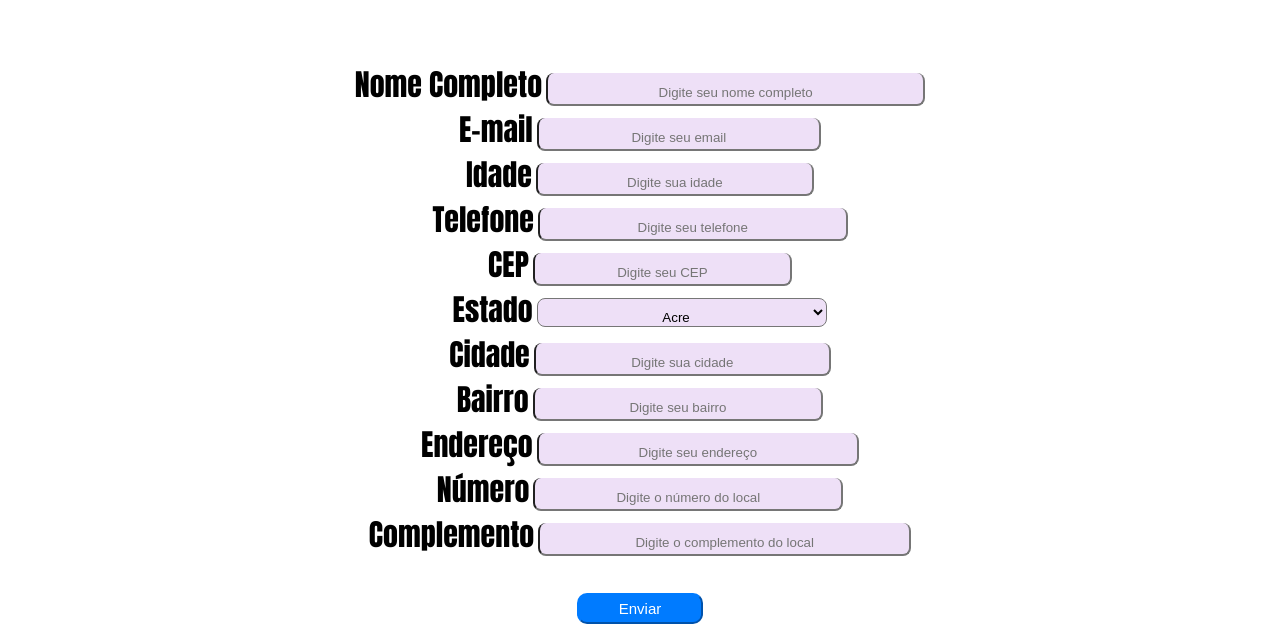
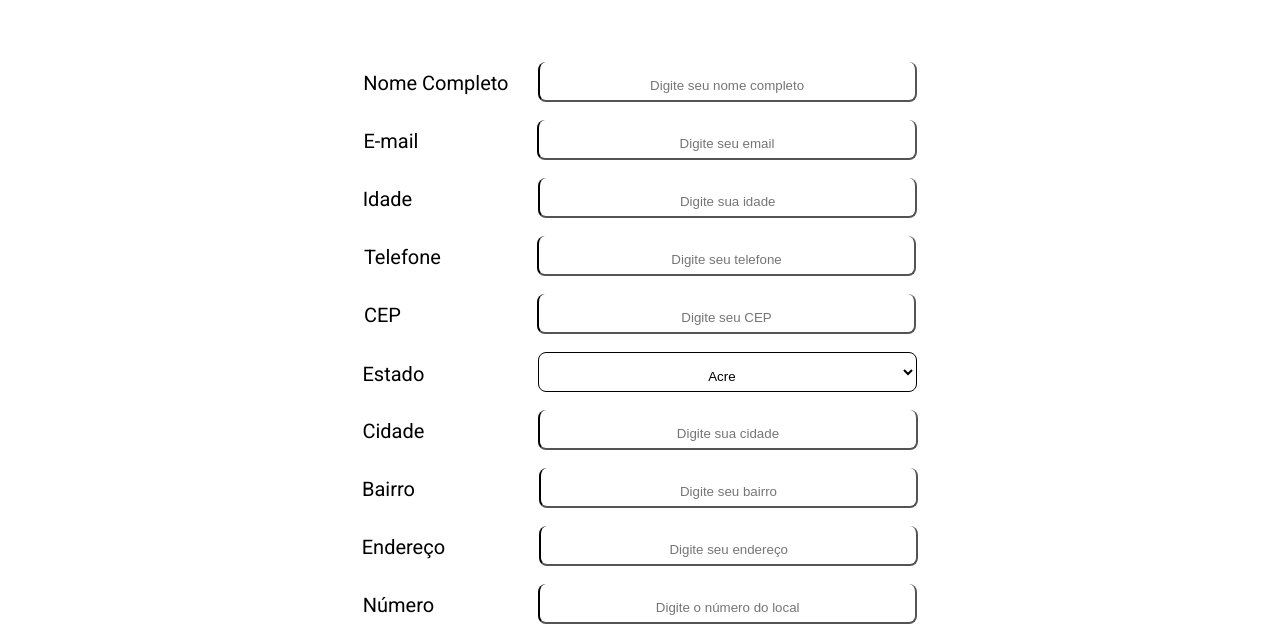
Before and after one commit to renanandreola/Pojeto-Int., a plain HTML site: page contato.html in a window 1280 px wide. Shown: the part 147-786 px from the top of the page. Drawn offline with nearby package versions, Linux system fonts and the light colour scheme.

Commit message:
mudancas no formulário

```diff
--- a/contato.html
+++ b/contato.html
@@ -7,6 +7,7 @@
 		<meta charset="UTF-8">
 		<link href="https://fonts.googleapis.com/css?family=Rubik+Mono+One&display=swap" rel="stylesheet">
 		<link href="https://fonts.googleapis.com/css?family=Roboto+Slab&display=swap" rel="stylesheet">
+		<link href="https://fonts.googleapis.com/css?family=Open+Sans|Roboto&display=swap" rel="stylesheet">
 </head>
 
 <body>
@@ -35,23 +36,27 @@
 		  <label>Nome Completo</label>
 		  <input type="text" name="" value="" id="name" placeholder="Digite seu nome completo" class="form-control">
 		</div>
+		<br>
 		<div class="email">
 		  <label>E-mail</label>
 		  <input type="email" name="" value="" id="email" placeholder="Digite seu email" class="form-control">
 		</div>
+		<br>
 		<div class="age">
 		  <label>Idade</label>
 		  <input type="num" name="" value="" id="age" placeholder="Digite sua idade" class="form-control">
 		</div>
+		<br>
 		<div class="phone">
 		  <label>Telefone</label>
 		  <input type="num" name="" value="" id="phone" placeholder="Digite seu telefone" class="form-control">
 		</div>
-
+		<br>
 		<div class="cep">
 		  <label>CEP</label>
 		  <input type="num" name="" value="" id="cep" placeholder="Digite seu CEP" class="form-control">
 		</div>
+		<br>
 	  <div class="state">
 		  <label>Estado</label>
 		  <select class="form-control" type="text" name="" value="" id="state" class="form-control">
@@ -85,22 +90,27 @@
 			   <option value="EX">Estrangeiro</option>
 			</select>
 		</div>
+		<br>
 		<div class="city">
 		  <label>Cidade</label>
 		  <input class="form-control" type="text" name="" value="" id="city" placeholder="Digite sua cidade" class="form-control">
 		</div>
+		<br>
 		<div class="neighborhood">
 		  <label>Bairro</label>
 		  <input type="text" name="" value="" id="neighborhood" placeholder="Digite seu bairro" class="form-control">
 		</div>
+		<br>
 		<div class="address">
 		  <label>Endereço</label>
 		  <input type="text" name="" value="" id="address" placeholder="Digite seu endereço" class="form-control">
 		</div>
+		<br>
 		<div class="house-number">
 		  <label>Número</label>
 		  <input type="text" name="" value="" id="number" placeholder="Digite o número do local" class="form-control">
 		</div>
+		<br>
 		<div class="complement">
 		  <label>Complemento</label>
 		  <input type="text" name="" value="" id="complement" placeholder="Digite o complemento do local" class="form-control">
--- a/styles/contato.css
+++ b/styles/contato.css
@@ -86,133 +86,166 @@
 }
 
 div.name label {
-  font-size: 30px;
-  font-family: Impact, Haettenschweiler, 'Arial Narrow Bold', sans-serif;
+  font-size: 20px;
+  font-family: roboto,'Open Sans';
+  margin-right: 25px;
 }
 div.name input {
   border-radius: 8px;
   width: 30%;
-  background-color: rgb(238, 224, 247);
+  background-color: white;
   padding-top: 10px;
+  height: 40;
+  border-color: black;
 }
 
 div.email label {
-  font-size: 30px;
-  font-family: Impact, Haettenschweiler, 'Arial Narrow Bold', sans-serif;
+  font-size: 20px;
+  font-family: roboto,'Open Sans';
   text-align: center;
+  margin-right: 115px;
 }
 div.email input {
   border-radius: 8px;
-  width: 22.5%;
-  background-color: rgb(238, 224, 247);
+  width: 30%;
+  background-color: white;
   padding-top: 10px;
+  height: 40;
+  border-color: black;
 }
 
 div.age  label {
-  font-size: 30px;
-  font-family: Impact, Haettenschweiler, 'Arial Narrow Bold', sans-serif;
+  font-size: 20px;
+  font-family: roboto,'Open Sans';
   text-align: center;
+  margin-right: 122px;
 }
 div.age input {
   border-radius: 8px;
-  width: 22%;
-  background-color: rgb(238, 224, 247);
+  width: 30%;
+  background-color: white;
   padding-top: 10px;
+  height: 40;
+  border-color: black;
 }
 
 div.phone label {
-  font-size: 30px;
-  font-family: Impact, Haettenschweiler, 'Arial Narrow Bold', sans-serif;
+  font-size: 20px;
+  font-family: roboto,'Open Sans';
   text-align: center;
+  margin-right: 92px;
 }
 div.phone input {
   border-radius: 8px;
-  width: 24.5%;
-  background-color: rgb(238, 224, 247);
+  width: 30%;
+  background-color: white;
   padding-top: 10px;
+  height: 40;
+  border-color: black;
 }
 
 div.cep label {
-  font-size: 30px;
-  font-family: Impact, Haettenschweiler, 'Arial Narrow Bold', sans-serif;
+  font-size: 20px;
+  font-family: roboto,'Open Sans';
+  margin-right: 132px;
 }
 div.cep input {
   border-radius: 8px;
-  width: 20.5%;
-  background-color: rgb(238, 224, 247);
+  width: 30%;
+  background-color: white;
   padding-top: 10px;
+  height: 40;
+  border-color: black;
 }
 
 div.state label {
-  font-size: 30px;
-  font-family: Impact, Haettenschweiler, 'Arial Narrow Bold', sans-serif;
+  font-size: 20px;
+  font-family: roboto,'Open Sans';
   text-align: center;
+  margin-right: 110px;
 }
 div.state select {
   border-radius: 8px;
-  width: 23%;
-  background-color: rgb(238, 224, 247);
+  width: 30%;
+  background-color: white;
   padding-top: 10px;
+  height: 40;
+  border-color: black;
 }
 
 div.city label {
-  font-size: 30px;
-  font-family: Impact, Haettenschweiler, 'Arial Narrow Bold', sans-serif;
+  font-size: 20px;
+  font-family: roboto,'Open Sans';
   text-align: center;
+  margin-right: 110px;
 }
 div.city input {
   border-radius: 8px;
-  width: 23.5%;
-  background-color: rgb(238, 224, 247);
+  width: 30%;
+  background-color: white;
   padding-top: 10px;
+  height: 40;
+  border-color: black;
 }
 
 div.neighborhood label {
-  font-size: 30px;
-  font-family: Impact, Haettenschweiler, 'Arial Narrow Bold', sans-serif;
+  font-size: 20px;
+  font-family: roboto,'Open Sans';
   text-align: center;
+  margin-right: 120px;
 }
 div.neighborhood input {
   border-radius: 8px;
-  width: 23%;
-  background-color: rgb(238, 224, 247);
+  width: 30%;
+  background-color: white;
   padding-top: 10px;
+  height: 40;
+  border-color: black;
 }
 
 div.address label {
-  font-size: 30px;
-  font-family: Impact, Haettenschweiler, 'Arial Narrow Bold', sans-serif;
+  font-size: 20px;
+  font-family: roboto,'Open Sans';
   text-align: center;
+  margin-right: 90px;
 }
 div.address input {
   border-radius: 8px;
-  width: 25.5%;
-  background-color: rgb(238, 224, 247);
+  width: 30%;
+  background-color: white;
   padding-top: 10px;
+  height: 40;
+  border-color: black;
 }
 
 div.house-number label {
-  font-size: 30px;
-  font-family: Impact, Haettenschweiler, 'Arial Narrow Bold', sans-serif;
+  font-size: 20px;
+  font-family: roboto,'Open Sans';
   text-align: center;
+  margin-right: 100px;
 }
 div.house-number input {
   border-radius: 8px;
-  width: 24.5%;
-  background-color: rgb(238, 224, 247);
+  width: 30%;
+  background-color: white;
   padding-top: 10px;
+  height: 40;
+  border-color: black;
 }
 
 div.complement label {
-  font-size: 30px;
-  font-family: Impact, Haettenschweiler, 'Arial Narrow Bold', sans-serif;
+  font-size: 20px;
+  font-family: roboto,'Open Sans';
   text-align: center;
+  margin-right: 45px;
 }
 div.complement input {
   border-radius: 8px;
-  width: 29.5%;
-  background-color: rgb(238, 224, 247);
+  width: 30%;
+  background-color: white;
   padding-top: 10px;
+  height: 40;
+  border-color: black;
 }
 
 div.btn-send button {
@@ -242,3 +275,8 @@
   font-weight: bold;
   font-size: 20px;
 }
+
+body {
+  background-image: url();
+  background-repeat: no-repeat;
+}
--- a/styles/styles.css
+++ b/styles/styles.css
@@ -183,7 +183,7 @@
 
 footer .float-left {
   float: left;
-  background-color: rgba(97, 97, 97, 0.842);
+  background-color: #007bff;
   height: 50%;
 }
 
```
